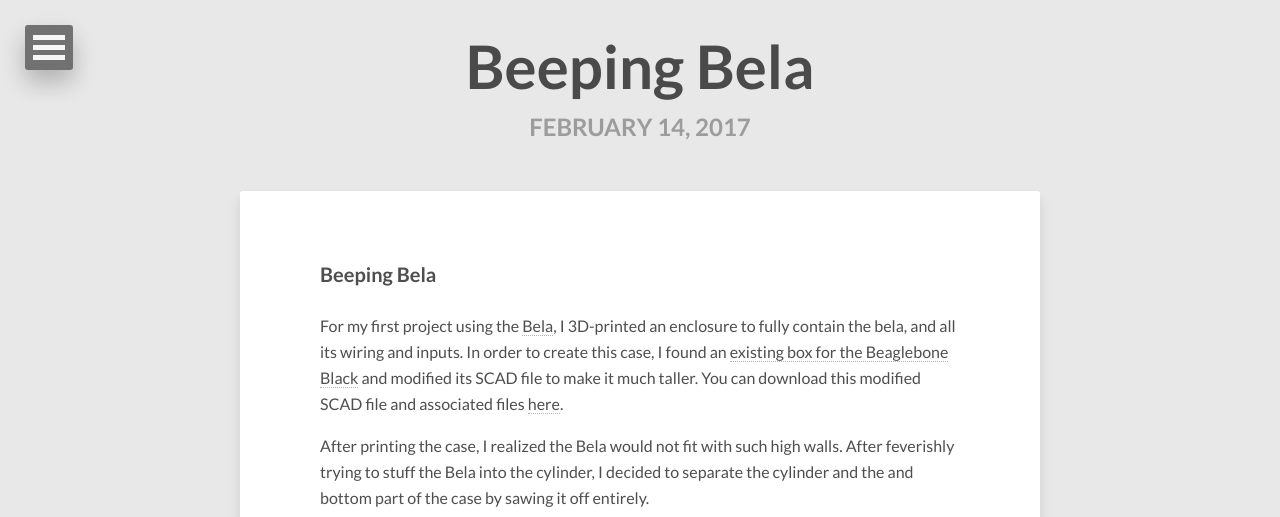
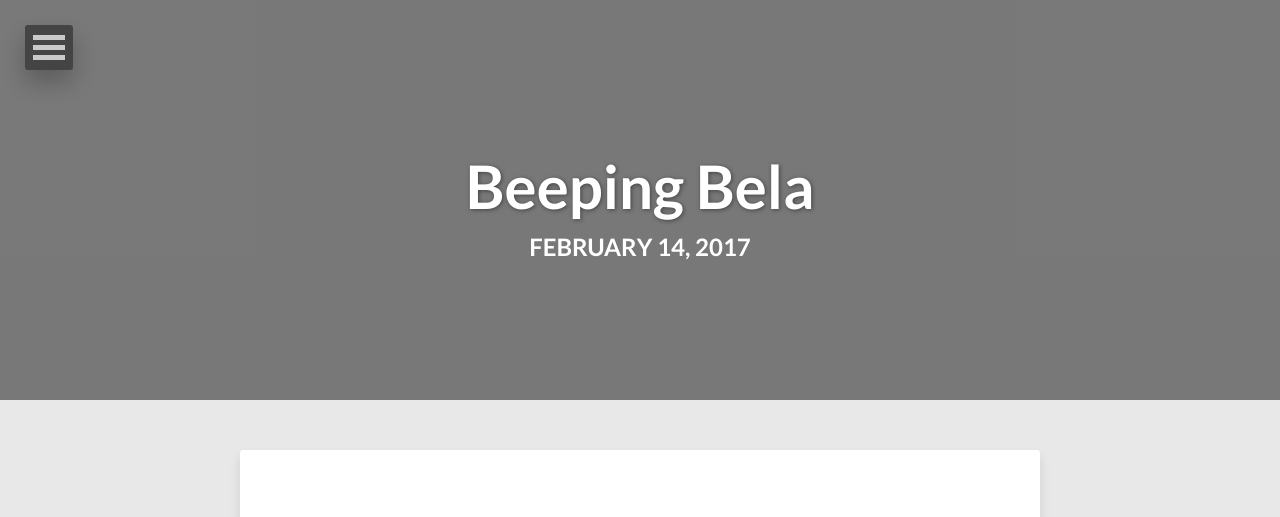
Before and after one commit to matthew-leon/matthew-leon.github.io, a Jekyll site: the page built from _posts/2017-02-14-beeping-bela.md, in a window 1280 px wide. Shown: the top 517 px of the page. Built offline with Jekyll 4.4.1, drawn with Linux system fonts in a browser that asks for light colours; nearby versions of some CDN libraries; grey boxes are pictures that could not be loaded.

Commit message:
Update 2017-02-14-beeping-bela.md

```diff
--- a/_posts/2017-02-14-beeping-bela.md
+++ b/_posts/2017-02-14-beeping-bela.md
@@ -4,6 +4,8 @@
 description: "My first Bela patch, featuring 2 digital inputs, 2 digital outputs, and 2 analog inputs."
 date:   2017-02-14 14:00:00
 tags: [projects, bela, 3d printing, pure data]
+image:
+  feature: /beeping-bela/bela-top.jpg
 share: false
 ---
 **Beeping Bela**
```
